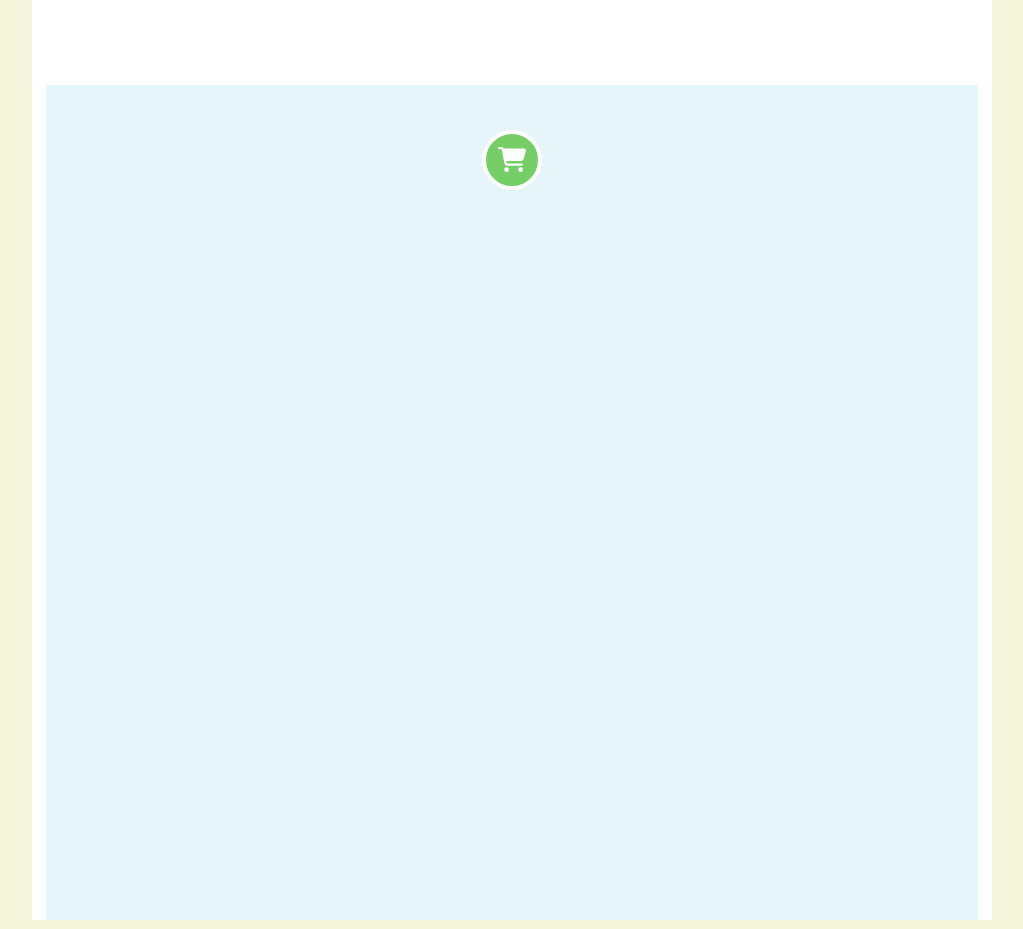
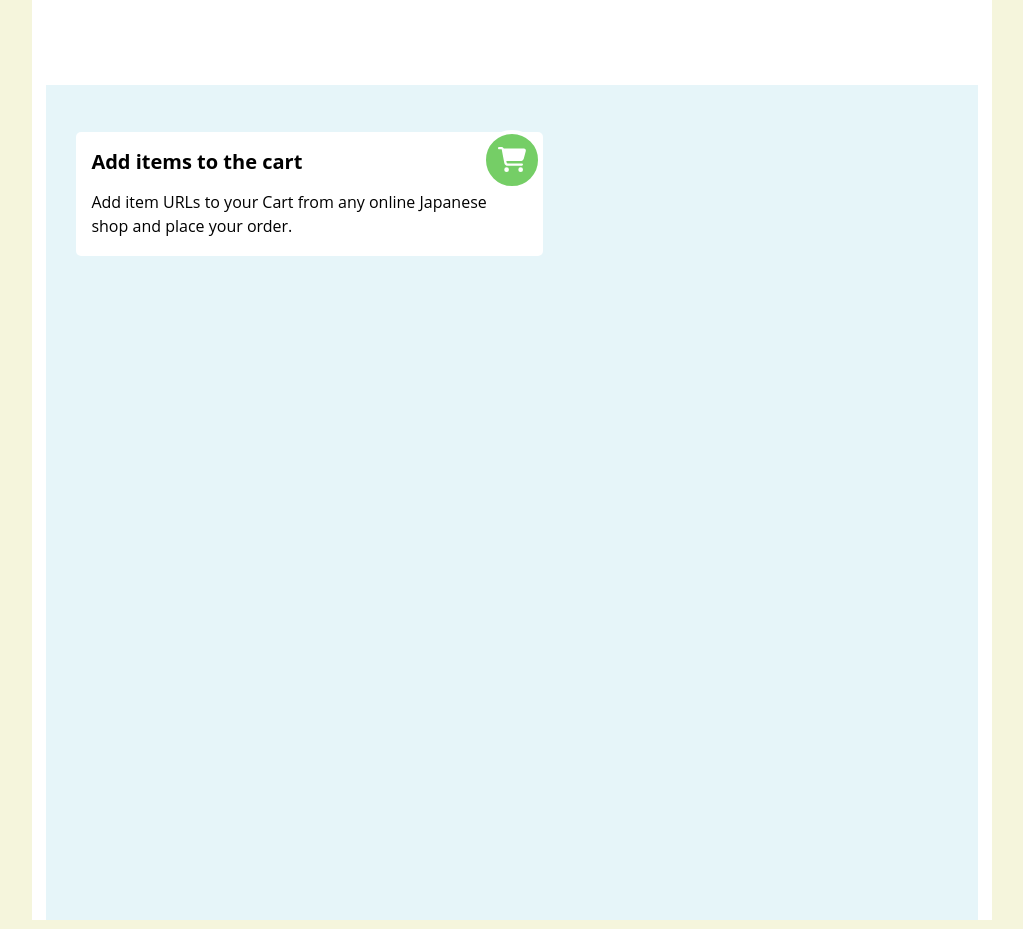
Before and after one commit to mutantbuhanov/ZenMarket, a React (Vite) app: page / in a window 1280 px wide. Shown: the part 1020-1949 px from the top of the page, without its empty margins (158-1181 px from the left). Built offline with nearby package versions, Linux system fonts and the light colour scheme.

Commit message:
AnimationTest2

```diff
--- a/src/Components/Body/Body.jsx
+++ b/src/Components/Body/Body.jsx
@@ -134,6 +134,15 @@ AMAZON
           <FontAwesomeIcon icon={faCartShopping} />
         </div>
             </div>
+            <div data-aos="fade-right">
+
+            <div className="crd1">
+              <p id='cap'>Add items to the cart</p>
+              <p id='ncp'>Add item URLs to your Cart from any online Japanese
+                <br />
+                shop and place your order.</p>
+            </div>
+            </div>
           </div>
 
         </div>
--- a/src/Components/Body/body.css
+++ b/src/Components/Body/body.css
@@ -181,3 +181,25 @@ font-size: 17px;
      margin-top: 45px;
      color: white;
 }
+.crd1 {
+    width: 467px;
+    height: 124px;
+    background-color: white;
+    color: black;
+    border-radius: 5px;
+    margin-top: -58px;
+    margin-left: 30px;
+}
+.crd1 p {
+    font-size: 16px;
+    text-align: left;
+    padding: 15px;
+}
+.crd1 #cap {
+    font-size: 20px;
+    font-weight: bold;
+    font-family: inherit;
+}
+#ncp {
+    margin-top: -33px;
+}
```
